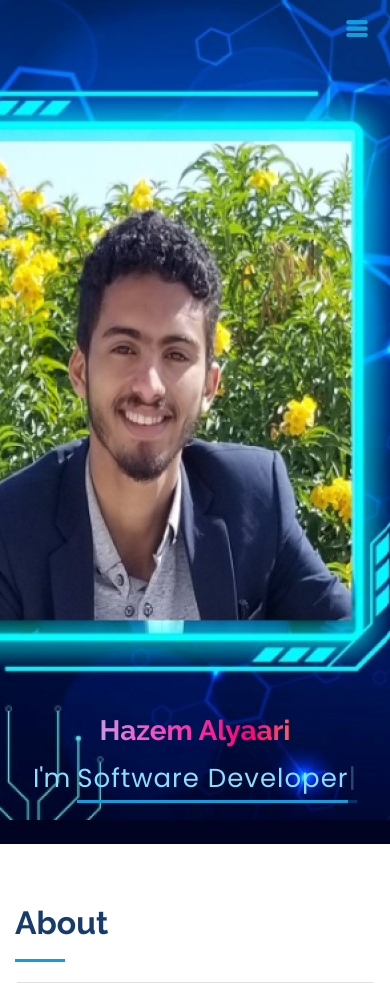
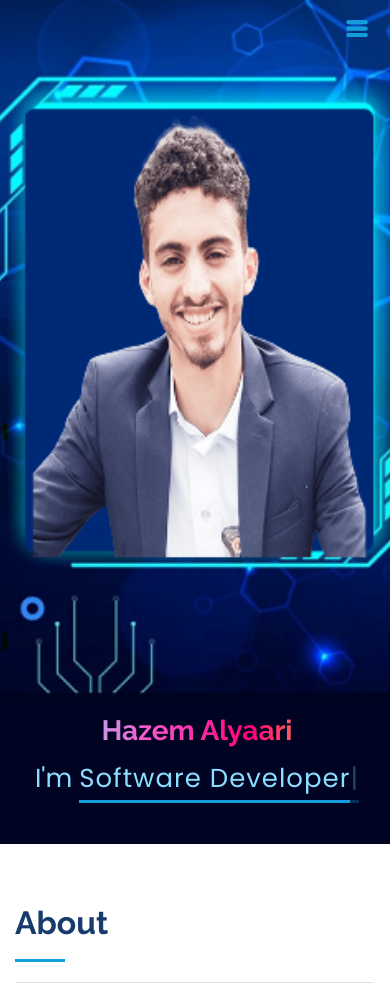
Before and after one commit to AlyaariHazem/portfolio, a PHP site: page /index.html in a window 390 px wide. Shown: the top 983 px of the page. Run offline with PHP 8.4, Linux system fonts and the light colour scheme.

Commit message:
cheanged the image background and the logo

```diff
--- a/assets/css/style.css
+++ b/assets/css/style.css
@@ -213,7 +213,7 @@ h1, h2, h3, h4, h5, h6 {
 #hero {
   width: 100%;
   height: 100vh;
-  background: url("../img/hero-bg.jpg") top center;
+  background: url("../img/hero-bg-l.jpg") top center;
   background-size: cover;
   background-repeat: no-repeat;
   background-position: 0% 0%;
@@ -229,12 +229,6 @@ h1, h2, h3, h4, h5, h6 {
   left: 0;
   right: 0;
   z-index: 1;
-}
-
-#hero .hero-container {
-  /* position: relative; */
-  /* z-index: 2; */
-  /* min-width: 300px; */
 }
 
 #hero h1 {
@@ -278,13 +272,12 @@ h1, h2, h3, h4, h5, h6 {
     bottom:2px;
   }
 #hero{
-  width: 100%;
-  height: 100vh!important;
-  background: url("../img/hero-for-Phone.jpg") top right!important;
+  width: 101%;
+  height: 100vh !important;
+  background: url(../img/hero-bg-s.jpg);
   background-size: cover;
   background-repeat: no-repeat;
-  background-position: 0% 0%;
-  z-index: 11;
+  background-position: 99% 0%;
   }
   #hero h2 {
     font-size: 18px;
```
Also changed, not shown: assets/img/Group 168.png (deleted), assets/img/hero-bg-l.jpg (added), assets/img/hero-bg-s.jpg (added), assets/img/hero-bg.jpg (deleted), assets/img/hero-for-Phone.jpg (deleted), assets/img/profile-img.webp.
